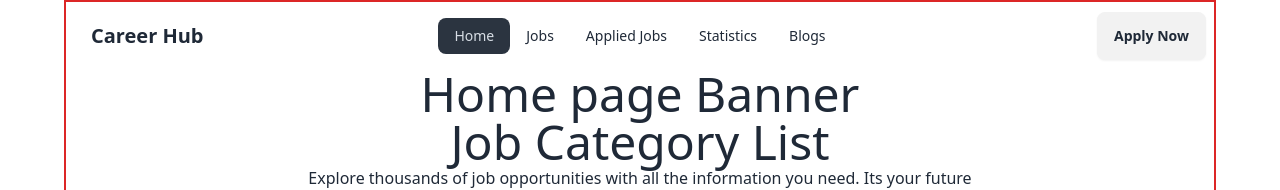
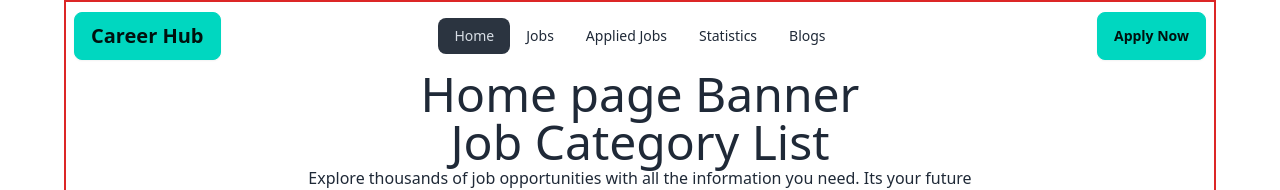
Before and after one commit to jubayer-webdev/ProgrammingHeroWebCourse, a React (Vite) app: page / in a window 1280 px wide. Shown: the top 190 px of the page. Built offline with nearby package versions, Linux system fonts and the light colour scheme.

Commit message:
added btn-accent in Header.jsx file

```diff
--- a/src/components/ErrorPage/ErrorPage.jsx
+++ b/src/components/ErrorPage/ErrorPage.jsx
@@ -6,7 +6,7 @@ const ErrorPage = () => {
             <h2>Oops!!!</h2>
             {/* //! <Link> doesn't reload a page. Eventually it turns in anchor on Browser*/}
             <Link to={"/"}>
-                <button>Go back to Home</button>
+                <button className="btn btn-warning">Go back to Home</button>
             </Link>
         </div>
     );
--- a/src/components/Header/Header.jsx
+++ b/src/components/Header/Header.jsx
@@ -35,13 +35,13 @@ const Header = () => {
                         {links}
                     </ul>
                 </div>
-                <a className="btn btn-ghost text-xl">Career Hub</a>
+                <a className="btn btn-accent text-xl">Career Hub</a>
             </div>
             <div className="navbar-center hidden lg:flex">
                 <ul className="menu menu-horizontal px-1">{links}</ul>
             </div>
             <div className="navbar-end">
-                <a className="btn">Apply Now</a>
+                <a className="btn btn-accent">Apply Now</a>
             </div>
         </div>
     );
```
